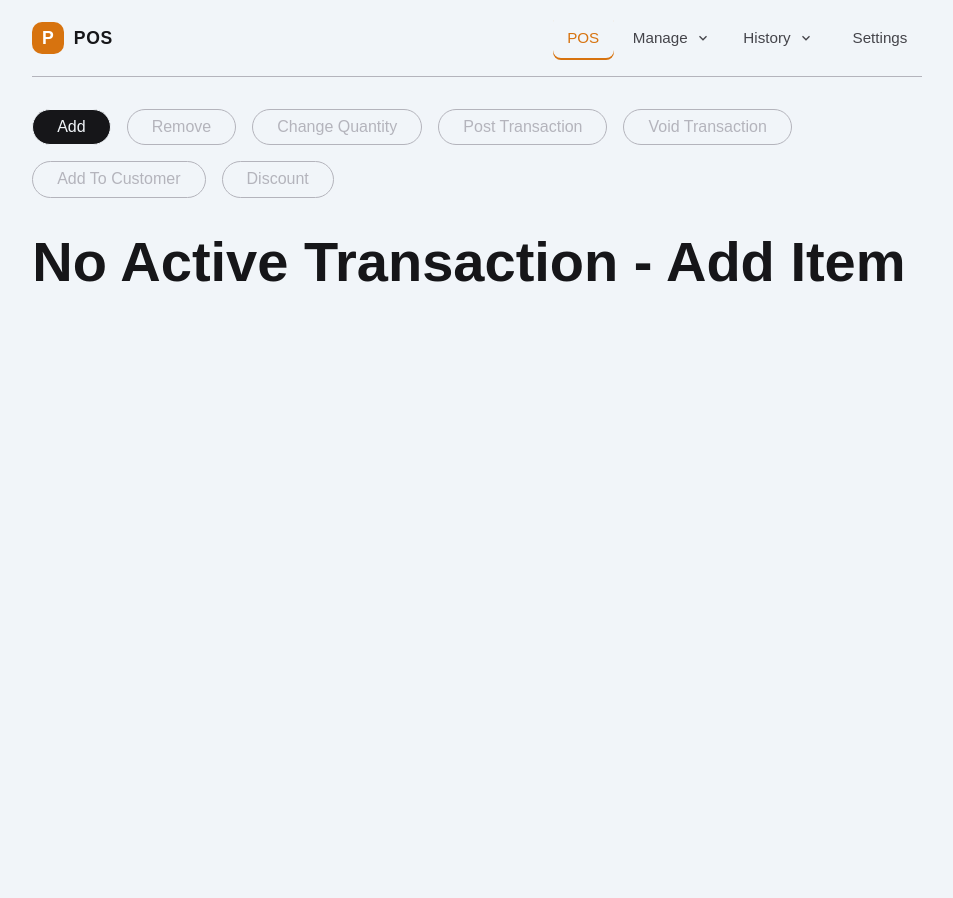
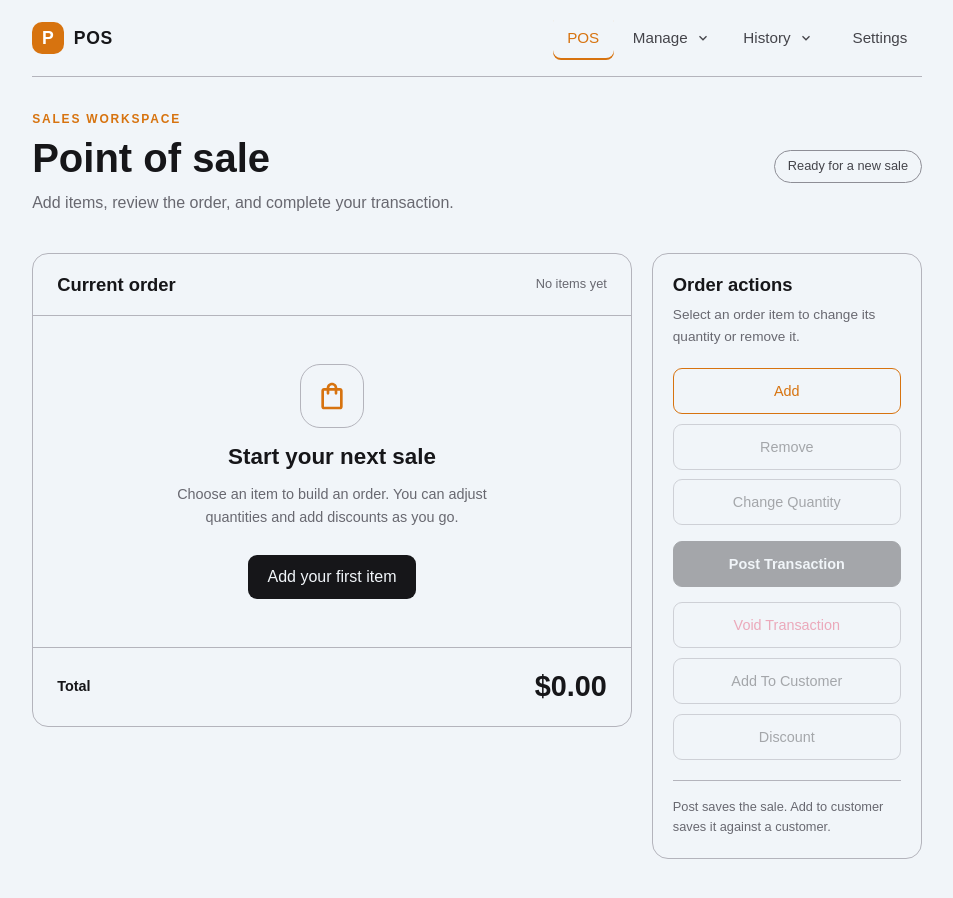
Before and after one commit to satishkhanal76/POS, a React (Vite) app: page / in a window 1280 px wide. Shown: the top 898 px of the page, without its empty margins (163-1116 px from the left). Before the commit the page ends 800 px from the top, so only its background shows below. Built offline with nearby package versions, Linux system fonts and the light colour scheme.

Commit message:
Redesigned the pos page.

```diff
--- a/src/components/POS.tsx
+++ b/src/components/POS.tsx
@@ -1,3 +1,6 @@
+import "../styles/POS.css";
+import Price from "./Items/Price";
+import { MdOutlineShoppingBag } from "react-icons/md";
 import { useEffect, useState } from "react";
 
 import { v4 as uuidv4 } from "uuid";
@@ -295,6 +298,7 @@ const POS = () => {
   const buttonsProps: IButtonProps[] = [
     {
       children: text.BUTTON_ADD,
+      className: "pos-action pos-action-add",
       disabled: transaction?.isPosted() ? true : false,
       onClick: handleAddBtnClick,
     },
@@ -316,11 +320,13 @@ const POS = () => {
     },
     {
       children: text.BUTTON_POST_TRANSACTION,
+      className: "pos-action pos-action-primary",
       disabled:
         transaction?.isPosted() || !transaction?.hasItems() ? true : false,
       onClick: handlePostTransaction,
     },
     {
+      className: "pos-action pos-action-danger",
       children: transaction?.isPosted()
         ? text.BUTTON_CREATE_NEW_TRANSACTION
         : text.BUTTON_VOID_TRANSACTION,
@@ -363,25 +369,47 @@ const POS = () => {
         isModalOpen={transactionState.isCustomerModalOpen}
         handleAddItem={handleAddCustomer}
       />
-      <TransactionButtons
-        buttonsClassName="btn inactive"
-        buttonsClassNameWhenActive="btn active"
-        buttonsProps={buttonsProps}
-      />
-      {!transaction && <h2>{text.INACTIVE_TRANSACTION_TITLE}</h2>}
-      {transaction && transactionState.activeTransactionItem && (
+      <main className="pos-workspace">
+        <header className="pos-heading">
+          <div><span className="pos-eyebrow">SALES WORKSPACE</span><h1>Point of sale</h1><p>Add items, review the order, and complete your transaction.</p></div>
+          <span className={`pos-status${transaction?.isPosted() ? ' is-posted' : ''}`}>{transaction?.isPosted() ? 'Posted transaction' : transaction ? 'In progress' : 'Ready for a new sale'}</span>
+        </header>
+        <div className="pos-layout">
+          <section className="pos-order" aria-label="Current order">
+            {transaction && transactionState.activeTransactionItem ? (
               <Transaction
                 transaction={transaction}
-          activeTransactionItem={transactionState.activeTransactionItem || null}
+                activeTransactionItem={transactionState.activeTransactionItem}
                 onClick={(transactionItem) => {
-            setTransactionState((t) => ({
-              ...t,
-              activeTransactionItem: transactionItem,
-            }));
+                  setTransactionState((t) => ({ ...t, activeTransactionItem: transactionItem }));
                 }}
                 handleChangeQuantity={handleChangeQuantity}
               />
+            ) : (
+              <div className="pos-empty-order">
+                <header><h2>Current order</h2><span>No items yet</span></header>
+                <div className="pos-empty-state">
+                  <span className="pos-empty-icon"><MdOutlineShoppingBag aria-hidden="true" /></span>
+                  <h3>Start your next sale</h3>
+                  <p>Choose an item to build an order. You can adjust quantities and add discounts as you go.</p>
+                  <button type="button" className="pos-start-button" onClick={handleAddBtnClick}>Add your first item</button>
+                </div>
+                <footer className="transaction-details"><span>{text.TOTAL}</span><Price price={0} /></footer>
+              </div>
             )}
+          </section>
+          <aside className="pos-actions-panel" aria-labelledby="pos-actions-title">
+            <h2 id="pos-actions-title">Order actions</h2>
+            <p>{transaction?.isPosted() ? 'This sale has been posted. Start a new transaction to continue.' : 'Select an order item to change its quantity or remove it.'}</p>
+            <TransactionButtons
+              buttonsClassName="pos-action"
+              buttonsClassNameWhenActive="pos-action"
+              buttonsProps={buttonsProps}
+            />
+            <div className="pos-actions-note">{transaction?.isPosted() ? 'Posted sales are available in History.' : 'Post saves the sale. Add to customer saves it against a customer.'}</div>
+          </aside>
+        </div>
+      </main>
     </>
   );
 };
--- a/src/components/Transaction/TransactionButtons.css
+++ b/src/components/Transaction/TransactionButtons.css
@@ -1,6 +1,9 @@
-.buttons-container {
-  margin-block: 2em;
-  display: flex;
-  gap: 1em;
-  flex-flow: wrap;
-}
+.buttons-container { display: grid; gap: .6rem; margin-top: 1.25rem; }
+.buttons-container .pos-action { display: flex; justify-content: center; align-items: center; min-height: 44px; width: 100%; padding: .75rem 1rem; border: 1px solid var(--color-slate500); border-radius: 9px; background: transparent; color: var(--color-slate100); font: inherit; font-size: .9rem; line-height: 1.4; cursor: pointer; }
+.buttons-container .pos-action:hover:not(:disabled) { border-color: var(--accent); color: var(--accent); }
+.buttons-container .pos-action-add { border-color: var(--accent); color: var(--accent); }
+.buttons-container .pos-action-primary { background: var(--color-slate100); color: var(--bg-primary); border-color: var(--color-slate100); margin: .35rem 0; font-weight: 600; }
+.buttons-container .pos-action-primary:hover:not(:disabled) { background: var(--accent); color: white; }
+.buttons-container .pos-action-danger { color: var(--rose-600); }
+.buttons-container .pos-action:disabled { opacity: .35; cursor: not-allowed; }
+@media (max-width: 800px) { .buttons-container { grid-template-columns: repeat(2, minmax(0, 1fr)); } .buttons-container .pos-action-primary { margin: 0; } }
--- a/src/components/Transaction/TransactionItem.tsx
+++ b/src/components/Transaction/TransactionItem.tsx
@@ -21,6 +21,12 @@ const TransactionItem = ({
         isDiscountItem && "deduction"
       }`}
       {...otherProps}
+      role="button"
+      tabIndex={0}
+      aria-pressed={isActiveTransactionItem}
+      onKeyDown={event => {
+        if (event.key === "Enter" || event.key === " ") { event.preventDefault(); event.currentTarget.click(); }
+      }}
     >
       <span className="quantity">{transactionItem.getQuantity()}</span>
       <span className="name">{transactionItem.getItem().getName()}</span>
--- a/src/components/Transaction/TransactionView.css
+++ b/src/components/Transaction/TransactionView.css
@@ -1,63 +1,21 @@
-.transaction-container {
-  box-shadow: inset 0 0 5px var(--color-slate100);
-  padding: 1.5em 2em;
-  border-radius: 0.5em;
-
-  display: flex;
-  flex-direction: column;
-  gap: 1em;
-}
-
-.transaction-title {
-  text-align: center;
-  font-weight: 600;
-  font-size: var(--size-l);
-  margin-block-end: 0.5em;
-}
-
-.transaction-items-container {
-  display: flex;
-  flex-direction: column;
-  gap: 0.5em;
-  min-height: 30svh;
-  max-height: min(50svh, 400px);
-  overflow-y: auto;
-  padding-block-end: 1.5rem;
-  border-block-end: 2px solid var(--color-slate100);
-}
-
-.transaction-item {
-  /* --background-color: inherit;
-  --color: inherit; */
-
-  cursor: pointer;
-  display: flex;
-  justify-content: space-between;
-  padding: 0.2em 0.8em;
-  user-select: none;
-  background-color: var(--background-color, inherit);
-  color: var(--color, inherit);
-}
-
-.transaction-item:nth-child(2n) {
-  --background-color: var(--color-slate600);
-}
-
-.transaction-item.active {
-  --background-color: var(--color-slate100);
-  --color: var(--bg-primary);
-}
-
-.transaction-item.deduction {
-  --color: var(--rose-600);
-}
-
-.transaction-item.credit {
-  --color: var(--green-600);
-}
-
-.transaction-details {
-  display: flex;
-  justify-content: space-between;
-  padding: 0.5em 0.2em;
-}
+.transaction-container { border: 1px solid var(--color-slate600); border-radius: 16px; overflow: hidden; }
+.transaction-title { display: flex; justify-content: space-between; align-items: center; gap: 1rem; padding: 1.25rem 1.5rem; border-bottom: 1px solid var(--color-slate600); }
+.transaction-title h2 { margin: 0 0 .35rem; font-size: 1.15rem; }
+.transaction-title time, .transaction-item-count { font-size: .8rem; color: var(--color-slate400); }
+.transaction-item-count { white-space: nowrap; }
+.transaction-columns, .transaction-item { display: grid; grid-template-columns: 40px minmax(0, 1fr) auto; align-items: center; gap: 1rem; }
+.transaction-columns { padding: .85rem 1.5rem; color: var(--color-slate400); font-size: .75rem; }
+.transaction-columns > :last-child { text-align: right; }
+.transaction-items-container { display: flex; flex-direction: column; gap: .35rem; min-height: 260px; max-height: 48dvh; overflow-y: auto; padding: .25rem .75rem 1rem; }
+.transaction-item { cursor: pointer; padding: .9rem .75rem; border: 1px solid transparent; border-radius: 9px; color: var(--color-slate100); font-size: .95rem; }
+.transaction-item:hover { border-color: var(--color-slate500); }
+.transaction-item.active { background: color-mix(in srgb, var(--accent) 10%, var(--bg-primary)); border-color: var(--accent); }
+.transaction-item .quantity { display: grid; place-items: center; min-width: 30px; min-height: 30px; border-radius: 7px; border: 1px solid var(--color-slate600); font-variant-numeric: tabular-nums; }
+.transaction-item .name { overflow-wrap: anywhere; }
+.transaction-item .price { font-weight: 600; white-space: nowrap; font-variant-numeric: tabular-nums; }
+.transaction-item.deduction .price { color: var(--accent); }
+.transaction-item:focus-visible { outline: 3px solid var(--accent); outline-offset: -3px; }
+.transaction-details { display: flex; align-items: center; justify-content: space-between; gap: 1rem; padding: 1.4rem 1.5rem; border-top: 1px solid var(--color-slate600); }
+.transaction-details > span:first-child { font-size: .9rem; font-weight: 600; }
+.transaction-details > .price { font-size: 1.8rem; font-weight: 700; font-variant-numeric: tabular-nums; }
+@media (max-width: 480px) { .transaction-title, .transaction-details { padding: 1rem; } .transaction-columns { padding: .85rem 1rem; } .transaction-columns, .transaction-item { grid-template-columns: 32px minmax(0, 1fr) auto; gap: .5rem; } .transaction-items-container { padding: .25rem .25rem 1rem; } }
--- a/src/components/Transaction/TransactionView.tsx
+++ b/src/components/Transaction/TransactionView.tsx
@@ -1,4 +1,3 @@
-import { rt, useLocale } from "../../contexts/Locale";
 import { IDiscountTransactionItem } from "../../models/DiscountTransactionItem";
 import { IProductTransactionItem } from "../../models/ProductTransactionItem";
 import { ITransaction } from "../../models/Transaction";
@@ -22,15 +21,13 @@ const TransactionView = ({
   onClick,
   activeItem,
 }: TransactionViewProps) => {
-  const { ACTIVE_TRANSACTION_TITLE } = useLocale();
 
   return (
     <div className="transaction-container">
-      <div className="transaction-title">
-        {rt(ACTIVE_TRANSACTION_TITLE, {
-          TRANSACTION_DATE: new Date(transaction.getTimestamp()).toISOString(),
-        })}
-      </div>
+      <header className="transaction-title">
+        <div><h2>{transaction.isPosted() ? 'Transaction details' : 'Current order'}</h2><time dateTime={new Date(transaction.getTimestamp()).toISOString()}>{new Date(transaction.getTimestamp()).toLocaleString()}</time></div>
+        <span className="transaction-item-count">{transaction.getAllTransactionProductItems().length} items</span>
+      </header>
       <TransactionsItemsContainer
         productItems={transaction.getAllTransactionProductItems()}
         discountItems={transaction.getAllTransactionDiscountItems()}
--- a/src/components/Transaction/TransactionsItemsContainer.tsx
+++ b/src/components/Transaction/TransactionsItemsContainer.tsx
@@ -1,4 +1,3 @@
-import React from "react";
 import TransactionItem from "./TransactionItem";
 import { useLocale } from "../../contexts/Locale";
 import Price from "../Items/Price";
@@ -30,6 +29,7 @@ const TransactionsItemsContainer = ({
   const { TOTAL } = useLocale();
   return (
     <div>
+      <div className="transaction-columns" aria-hidden="true"><span>Qty</span><span>Item</span><span>Amount</span></div>
       <div className="transaction-items-container">
         {productItems.map((transactionItem, i) => (
           <TransactionItem
--- a/src/styles/POS.css
+++ b/src/styles/POS.css
@@ -1,52 +1,25 @@
-/* .pos-container {
-  flex-grow: 1;
-  display: grid;
-  grid-template-columns: repeat(6, 1fr);
-  grid-template-rows: min-content 1fr;
-
-  background-color: goldenrod;
-}
-
-.buttons-container {
-  grid-column: span 6;
-  display: grid;
-  gap: 0.5em;
-  grid-template-columns: subgrid;
-}
-
-.big-button {
-  font-size: 1.5em;
-  outline: none;
-  border: none;
-  padding: 0.5em;
-  cursor: pointer;
-  opacity: 1;
-  background-color: greenyellow;
-
-
-  flex-grow: 1;
-}
-
-.transaction-container {
-  grid-column: span 6;
-  overflow-y: auto;
-  row-gap: 0.3em;
-  column-gap: 0.3em;
-}
-
-.transaction-title {
-  text-align: center;
-  padding-block: 0.5em;
-  font-size: 1.3rem;
-}
-
-.transaction-item {
-  display: flex;
-  justify-content: space-between;
-  padding-block: 0.3em;
-  padding-inline: 1em;
-}
-
-.transaction-item.active {
-  background-color: grey;
-} */
+.pos-workspace { margin: 2rem auto 4rem; }
+.pos-heading { display: flex; align-items: center; justify-content: space-between; gap: 1.5rem; margin-bottom: 1.75rem; }
+.pos-eyebrow { color: var(--accent); font-size: .75rem; font-weight: 700; letter-spacing: .15em; }
+.pos-heading h1 { font-size: 2.5rem; margin: .5rem 0; }
+.pos-heading p { line-height: 1.5; }
+.pos-status { border: 1px solid var(--color-slate500); border-radius: 30px; padding: .5rem .8rem; color: var(--color-slate300); font-size: .8rem; white-space: nowrap; }
+.pos-status.is-posted { border-color: var(--accent); color: var(--accent); }
+.pos-layout { display: grid; grid-template-columns: minmax(0, 1fr) 270px; gap: 1.25rem; align-items: start; }
+.pos-order { min-width: 0; }
+.pos-actions-panel { border: 1px solid var(--color-slate600); border-radius: 16px; padding: 1.25rem; }
+.pos-actions-panel h2 { font-size: 1.15rem; margin: 0 0 .5rem; }
+.pos-actions-panel p { font-size: .85rem; line-height: 1.6; }
+.pos-actions-note { margin-top: 1.25rem; padding-top: 1rem; border-top: 1px solid var(--color-slate600); color: var(--color-slate400); font-size: .8rem; line-height: 1.6; }
+.pos-empty-order { border: 1px solid var(--color-slate600); border-radius: 16px; overflow: hidden; }
+.pos-empty-order > header { display: flex; justify-content: space-between; align-items: center; gap: 1rem; padding: 1.25rem 1.5rem; border-bottom: 1px solid var(--color-slate600); }
+.pos-empty-order header h2 { font-size: 1.15rem; margin: 0; }
+.pos-empty-order header > span { color: var(--color-slate400); font-size: .8rem; }
+.pos-empty-state { display: flex; align-items: center; flex-direction: column; padding: 3rem 1.5rem; text-align: center; min-height: 300px; justify-content: center; }
+.pos-empty-icon { display: grid; place-items: center; width: 64px; height: 64px; border: 1px solid var(--color-slate600); border-radius: 20px; color: var(--accent); font-size: 2rem; }
+.pos-empty-state h3 { font-size: 1.4rem; margin: 1rem 0 .25rem; }
+.pos-empty-state p { max-width: 330px; line-height: 1.6; font-size: .9rem; }
+.pos-start-button { margin-top: 1rem; padding: .8rem 1.2rem; border-radius: 9px; background: var(--color-slate100); color: var(--bg-primary); cursor: pointer; }
+.pos-workspace :is(button, [role=button]):focus-visible { outline: 3px solid var(--accent); outline-offset: 3px; }
+@media (max-width: 1100px) { .pos-layout { grid-template-columns: minmax(0, 1fr) 230px; } }
+@media (max-width: 800px) { .pos-layout { grid-template-columns: 1fr; } .pos-heading { align-items: flex-start; flex-direction: column; gap: .6rem; } .pos-heading h1 { font-size: 2rem; } }
```
Lines whose indentation alone changed are shown as unchanged.
